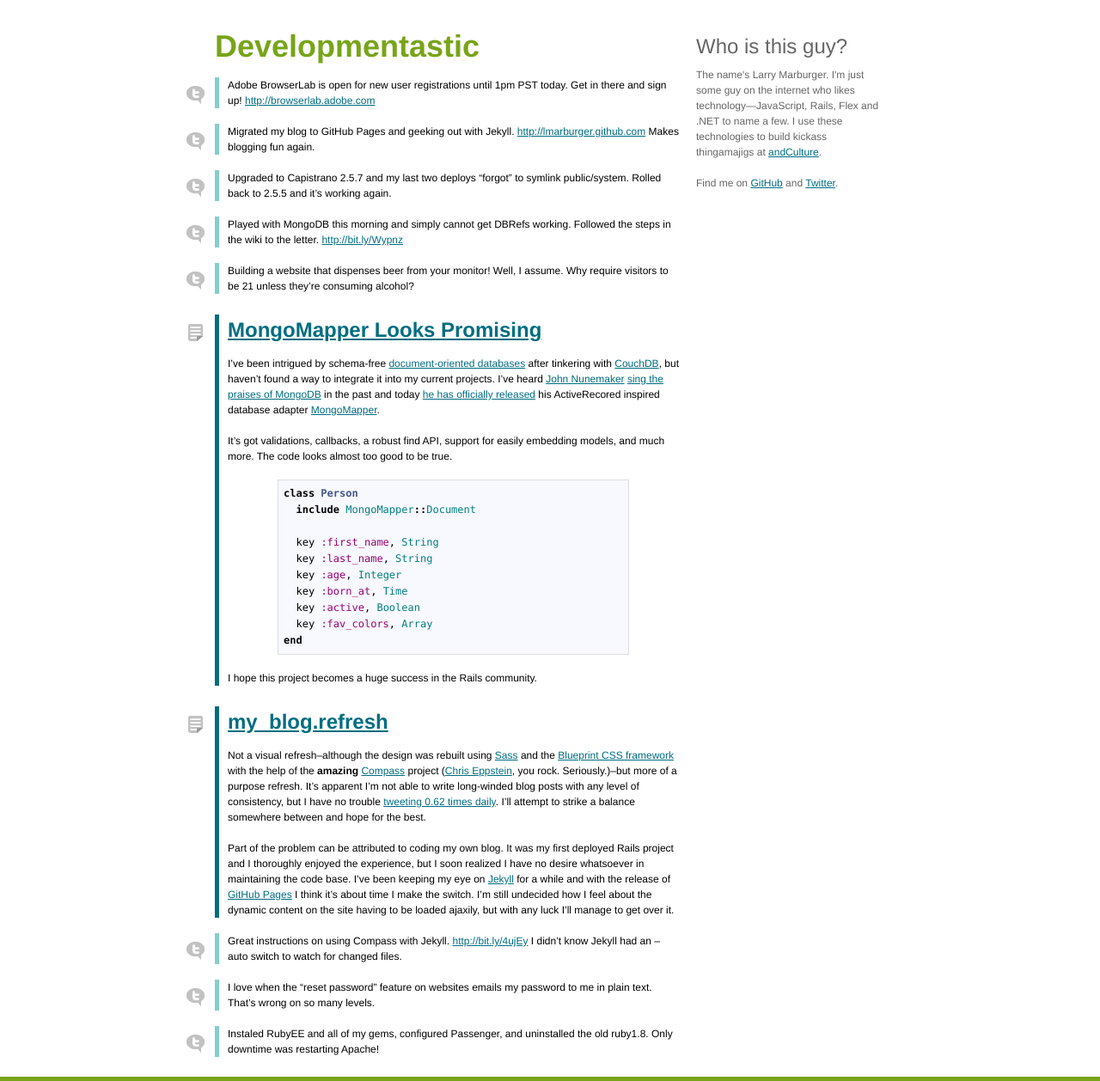
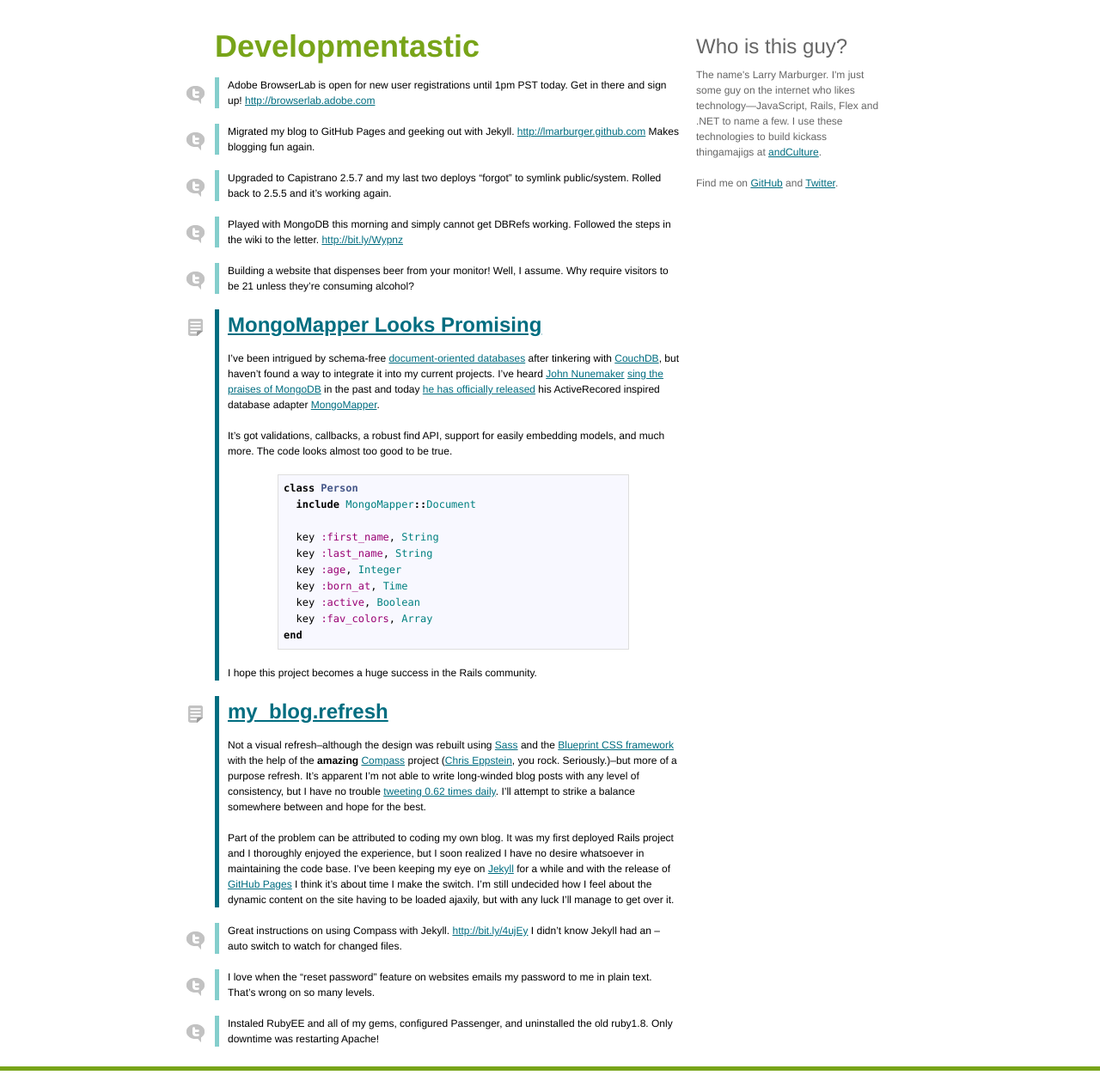
Before and after one commit to lmarburger/lmarburger.github.com, a Jekyll site: the page built from index.html, in a window 1280 px wide. Shown: the whole page at 86% size. Built offline with Jekyll 4.4.1, drawn with Linux system fonts in a browser that asks for light colours.

Commit message:
Made all margins between tweets and notes equal.

```diff
--- a/_sass/main.sass
+++ b/_sass/main.sass
@@ -21,6 +21,7 @@
 
       li
         :padding-left 10px
+        :margin-bottom 1.5em
 
         a.permalink
           +column(1)
@@ -34,7 +35,6 @@
 
         &.tweet
           :border-left #{ !post_type_border_width } solid #{ !twitter_color }
-          :margin-bottom 1.5em
 
           a.permalink
             +replace-text("tweet.png")
@@ -44,6 +44,9 @@
 
         &.blog
           :border-left #{ !post_type_border_width } solid #{ !blog_color }
+
+          h2
+            :margin-top 0
 
           a.permalink
             +replace-text("note.png")
--- a/stylesheets/main.css
+++ b/stylesheets/main.css
@@ -285,14 +285,15 @@
 #content #main { display: inline; float: left; margin-right: 20px; width: 540px; }
 * html #content #main { overflow-x: hidden; }
 #content #main #entries { margin: 0; list-style: none; }
-#content #main #entries li { padding-left: 10px; }
+#content #main #entries li { padding-left: 10px; margin-bottom: 1.5em; }
 #content #main #entries li a.permalink { display: inline; float: left; margin-right: 20px; width: 60px; display: inline; float: left; position: relative; margin-left: -48px; height: 21px; width: 21px; margin-top: 10px; }
 * html #content #main #entries li a.permalink { overflow-x: hidden; }
 #content #main #entries li a.permalink:active, #content #main #entries li a.permalink:hover { background-color: inherit; }
-#content #main #entries li.tweet { border-left: 5px solid #84cecc; margin-bottom: 1.5em; }
+#content #main #entries li.tweet { border-left: 5px solid #84cecc; }
 #content #main #entries li.tweet a.permalink { text-indent: -9999em; overflow: hidden; background-image: url('/images/tweet.png?1247678559'); background-repeat: no-repeat; background-position: 50% 50%; }
 #content #main #entries li.tweet p { margin: 0; }
 #content #main #entries li.blog { border-left: 5px solid #006d80; }
+#content #main #entries li.blog h2 { margin-top: 0; }
 #content #main #entries li.blog a.permalink { text-indent: -9999em; overflow: hidden; background-image: url('/images/note.png?1247678549'); background-repeat: no-repeat; background-position: 50% 50%; }
 #content #sidebar { display: inline; float: left; margin-right: 0; width: 220px; color: #666; }
 * html #content #sidebar { overflow-x: hidden; }
```
